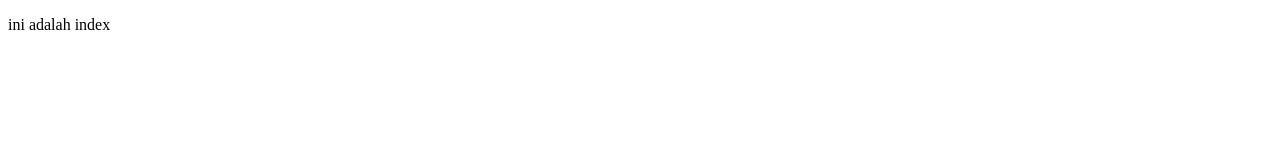
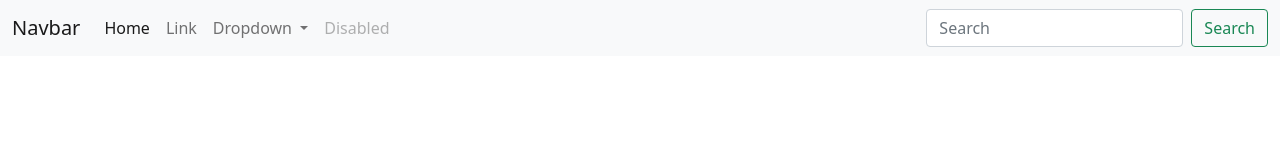
Before and after one commit to ww-ahyuda/merge-bazma, a plain HTML site: page index.html in a window 1280 px wide. Drawn offline with nearby package versions, Linux system fonts and the light colour scheme.

Commit message:
melakukan penambahan css boostrap

```diff
--- a/index.html
+++ b/index.html
@@ -5,8 +5,62 @@
     <meta http-equiv="X-UA-Compatible" content="IE=edge">
     <meta name="viewport" content="width=device-width, initial-scale=1.0">
     <title>index</title>
+    <link href="https://cdn.jsdelivr.net/npm/bootstrap@5.0.2/dist/css/bootstrap.min.css" rel="stylesheet" integrity="sha384-EVSTQN3/azprG1Anm3QDgpJLIm9Nao0Yz1ztcQTwFspd3yD65VohhpuuCOmLASjC" crossorigin="anonymous">
+    <link rel="stylesheet" href="css/style.css">
 </head>
 <body>
-    <p>ini adalah index</p>
+    <!-- navbar -->
+    <nav class="navbar navbar-expand-lg navbar-light bg-light">
+        <div class="container-fluid">
+          <a class="navbar-brand" href="#">Navbar</a>
+          <button class="navbar-toggler" type="button" data-bs-toggle="collapse" data-bs-
+           target="#navbarSupportedContent" aria-controls="navbarSupportedContent" aria-expanded="false" aria-
+            label="Toggle navigation">
+            <span class="navbar-toggler-icon"></span>
+          </button>
+          <div class="collapse navbar-collapse" id="navbarSupportedContent">
+            <ul class="navbar-nav me-auto mb-2 mb-lg-0">
+              <li class="nav-item">
+                <a class="nav-link active" aria-current="page" href="#">Home</a>
+              </li>
+              <li class="nav-item">
+                <a class="nav-link" href="#">Link</a>
+              </li>
+              <li class="nav-item dropdown">
+                <a class="nav-link dropdown-toggle" href="#" id="navbarDropdown" role="button" data-bs-
+                 toggle="dropdown" aria-expanded="false">
+                  Dropdown
+                </a>
+                <ul class="dropdown-menu" aria-labelledby="navbarDropdown">
+                  <li><a class="dropdown-item" href="#">Action</a></li>
+                  <li><a class="dropdown-item" href="#">Another action</a></li>
+                  <li><hr class="dropdown-divider"></li>
+                  <li><a class="dropdown-item" href="#">Something else here</a></li>
+                </ul>
+              </li>
+              <li class="nav-item">
+                <a class="nav-link disabled" href="#" tabindex="-1" aria-disabled="true">Disabled</a>
+              </li>
+            </ul>
+            <form class="d-flex">
+              <input class="form-control me-2" type="search" placeholder="Search" aria-label="Search">
+              <button class="btn btn-outline-success" type="submit">Search</button>
+            </form>
+          </div>
+        </div>
+      </nav>
+    <!-- navbar -->
+
+
+    <!-- javascript-->
+    <script src="https://cdn.jsdelivr.net/npm/@popperjs/core@2.9.2/dist/umd/popper.min.js" integrity="sha384-
+     QsoLXl5PILFhosVNubq5LC7Qb9DXgDA9i+tQ8Zj3iwWAwPtgFTxbJ8NT4GN1R8p" crossorigin="anonymous"></script>
+     <script src="https://cdn.jsdelivr.net/npm/bootstrap@5.0.2/dist/js/bootstrap.min.js" integrity="sha384-
+     cVKIPhGWiC2Al4u+LWgxfKTRIcfu0JTxR+EQDz/bgldoEyl4H0zUF0QKbrJ0EcQF" crossorigin="anonymous"></script>
+
+
+     <script src="js/file.js"></script>
+    <!-- javascript-->
+
 </body>
 </html>
```
